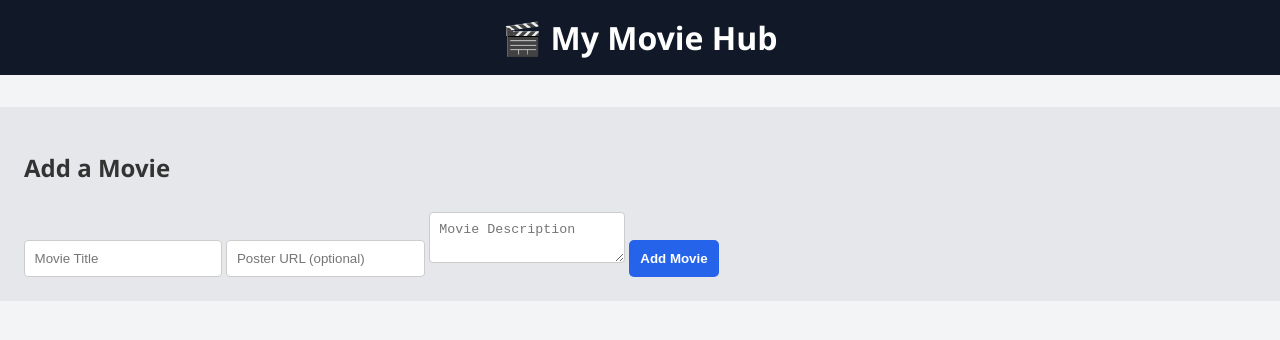
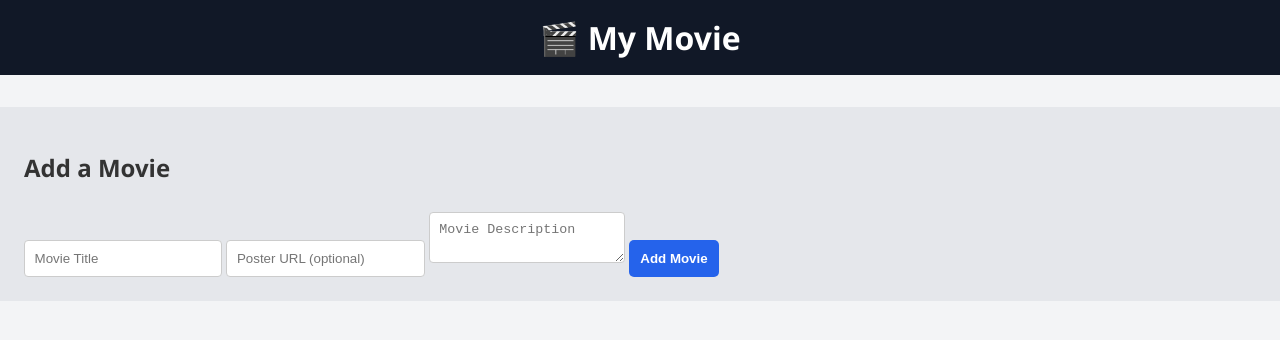
Before and after one commit to Redu-hub/capstone-, a plain HTML site: page capstone/index.html in a window 1280 px wide. Drawn offline with Linux system fonts and the light colour scheme.

Commit message:
Update index.html

```diff
--- a/capstone/index.html
+++ b/capstone/index.html
@@ -8,7 +8,7 @@
 </head>
 <body>
   <header>
-    <h1>🎬 My Movie Hub</h1>
+    <h1>🎬 My Movie </h1>
   </header>
 
   <main id="movie-list">
@@ -27,4 +27,5 @@
 
   <script src="script.js"></script>
 </body>
+
 </html>
```
